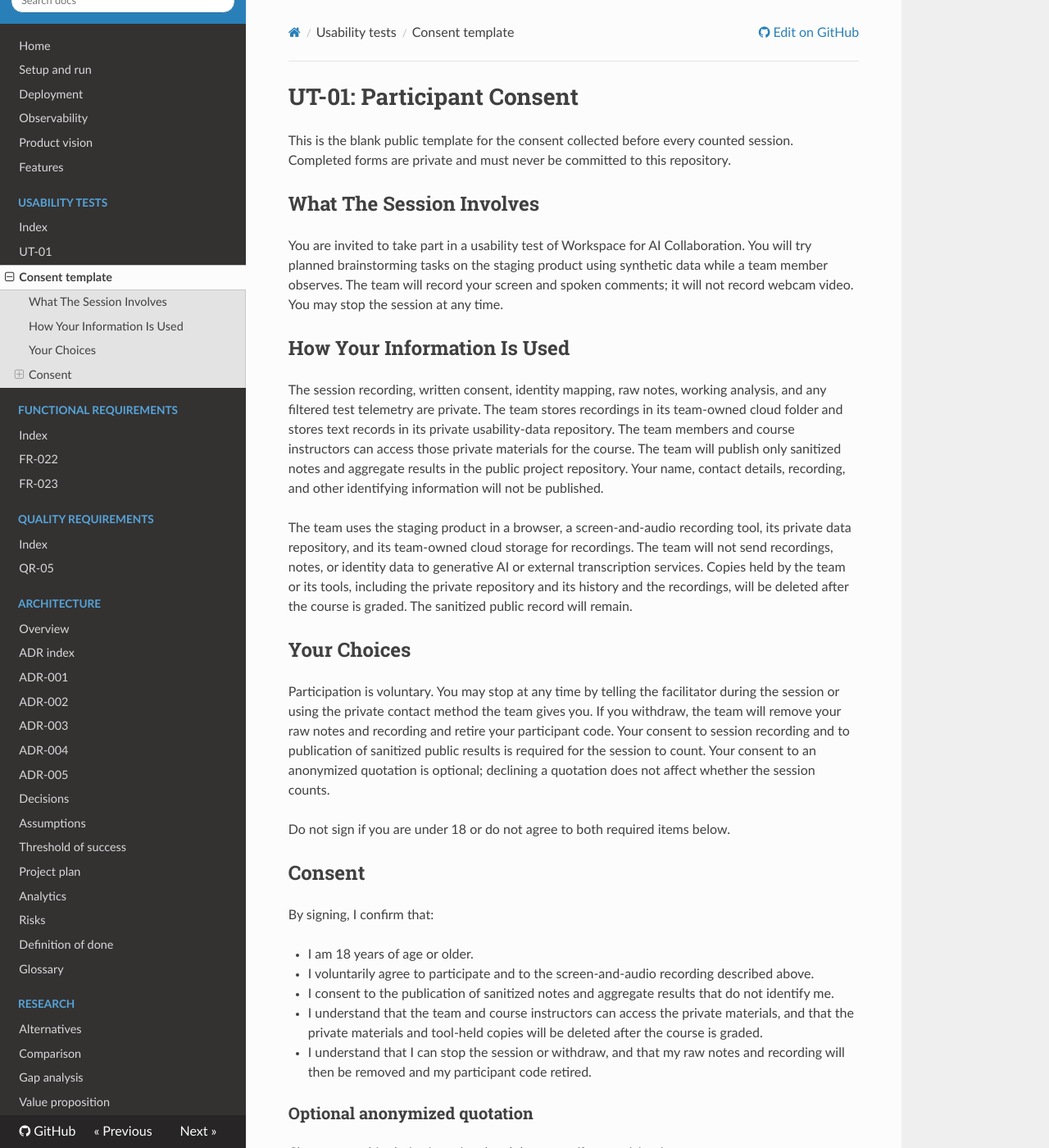
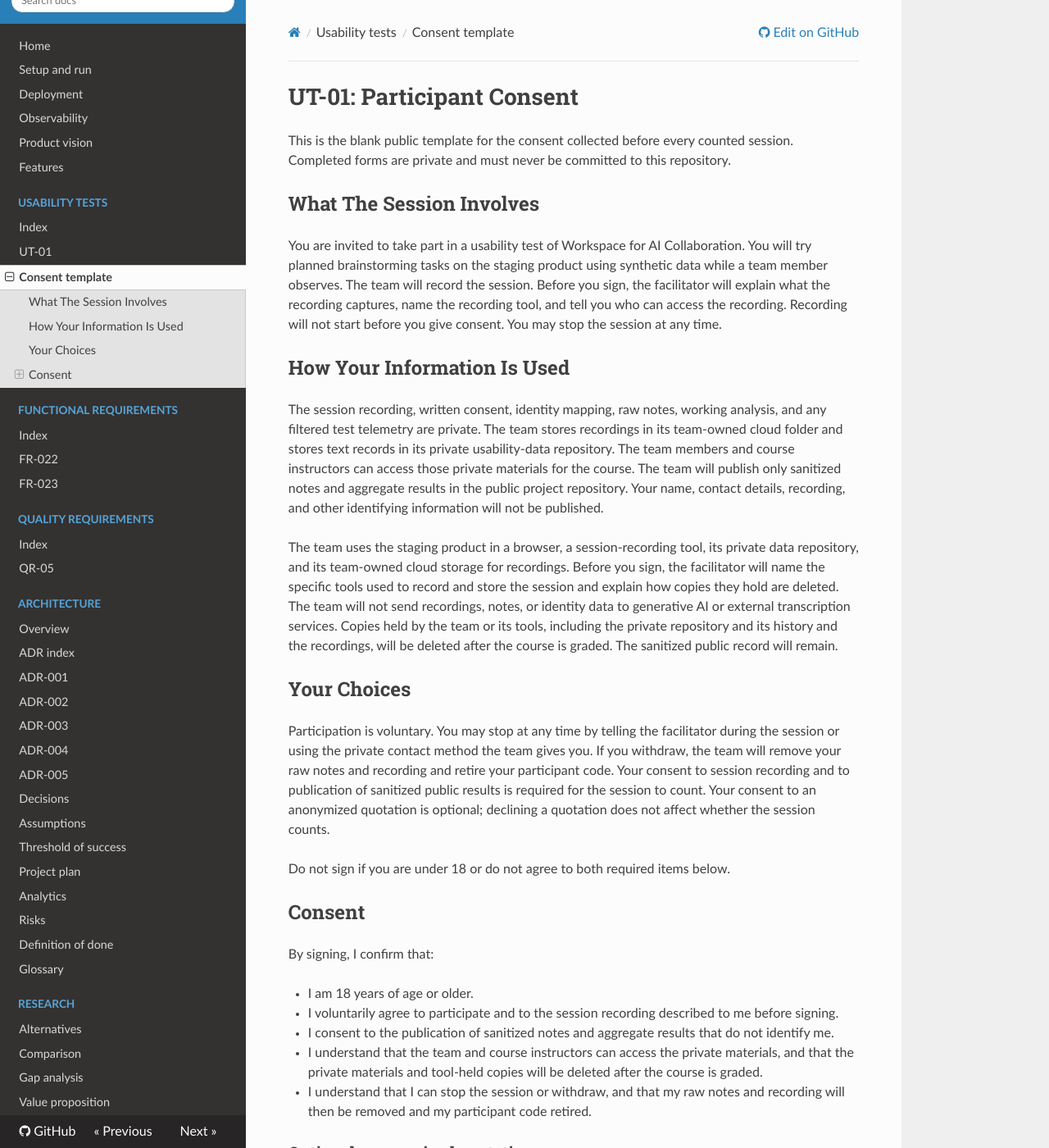
Before and after one commit to WellMadeTeam/workspace-ai-03, an MkDocs documentation site: the page built from docs/usability-tests/ut-01/consent.md, in a window 1280 px wide and 1400 px high. Shown: the whole window at 82% size. Built offline with MkDocs 1.6.1, drawn with Linux system fonts in a browser that asks for light colours; nearby versions of some CDN libraries.

Commit message:
docs(usability): clarify consent before recording

```diff
--- a/docs/usability-tests/ut-01/consent.md
+++ b/docs/usability-tests/ut-01/consent.md
@@ -7,7 +7,9 @@ Completed forms are private and must never be committed to this repository.
 
 You are invited to take part in a usability test of Workspace for AI Collaboration.
 You will try planned brainstorming tasks on the staging product using synthetic data while a team member observes.
-The team will record your screen and spoken comments; it will not record webcam video.
+The team will record the session.
+Before you sign, the facilitator will explain what the recording captures, name the recording tool, and tell you who can access the recording.
+Recording will not start before you give consent.
 You may stop the session at any time.
 
 ## How Your Information Is Used
@@ -18,7 +20,8 @@ The team members and course instructors can access those private materials for t
 The team will publish only sanitized notes and aggregate results in the public project repository.
 Your name, contact details, recording, and other identifying information will not be published.
 
-The team uses the staging product in a browser, a screen-and-audio recording tool, its private data repository, and its team-owned cloud storage for recordings.
+The team uses the staging product in a browser, a session-recording tool, its private data repository, and its team-owned cloud storage for recordings.
+Before you sign, the facilitator will name the specific tools used to record and store the session and explain how copies they hold are deleted.
 The team will not send recordings, notes, or identity data to generative AI or external transcription services.
 Copies held by the team or its tools, including the private repository and its history and the recordings, will be deleted after the course is graded.
 The sanitized public record will remain.
@@ -38,7 +41,7 @@ Do not sign if you are under 18 or do not agree to both required items below.
 By signing, I confirm that:
 
 - I am 18 years of age or older.
-- I voluntarily agree to participate and to the screen-and-audio recording described above.
+- I voluntarily agree to participate and to the session recording described to me before signing.
 - I consent to the publication of sanitized notes and aggregate results that do not identify me.
 - I understand that the team and course instructors can access the private materials, and that the private materials and tool-held copies will be deleted after the course is graded.
 - I understand that I can stop the session or withdraw, and that my raw notes and recording will then be removed and my participant code retired.
```
Also changed, not shown: docs/usability-tests/ut-01/README.md (+1 -0 lines).
